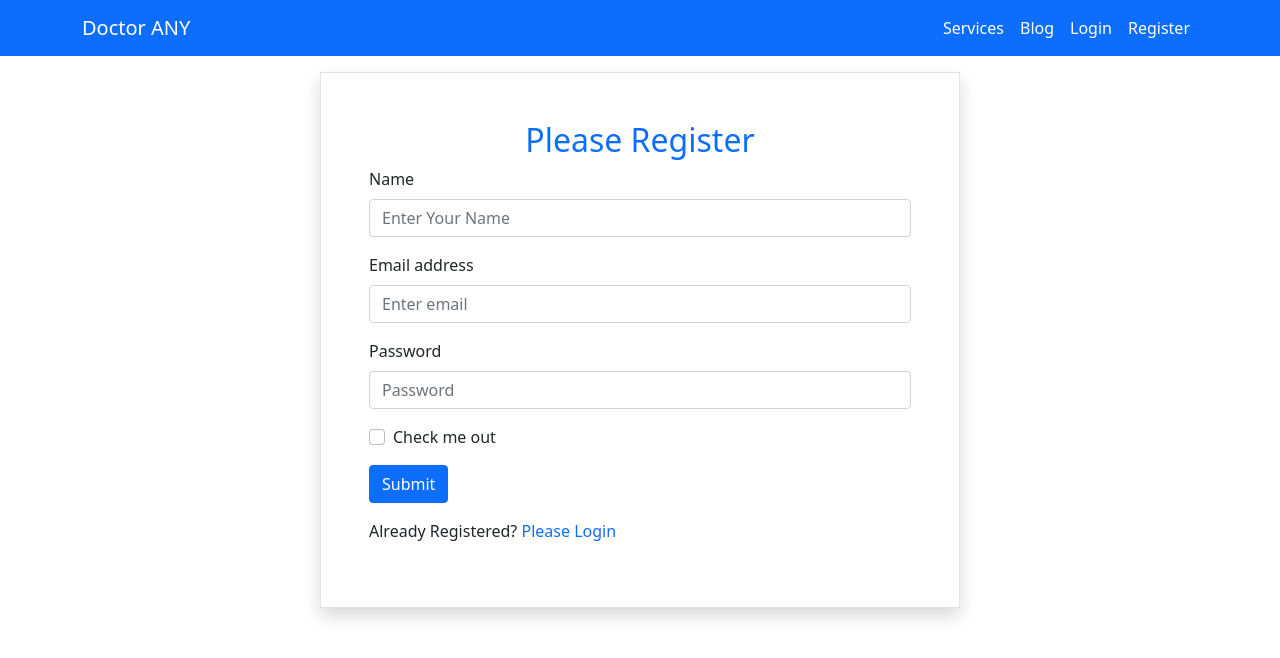
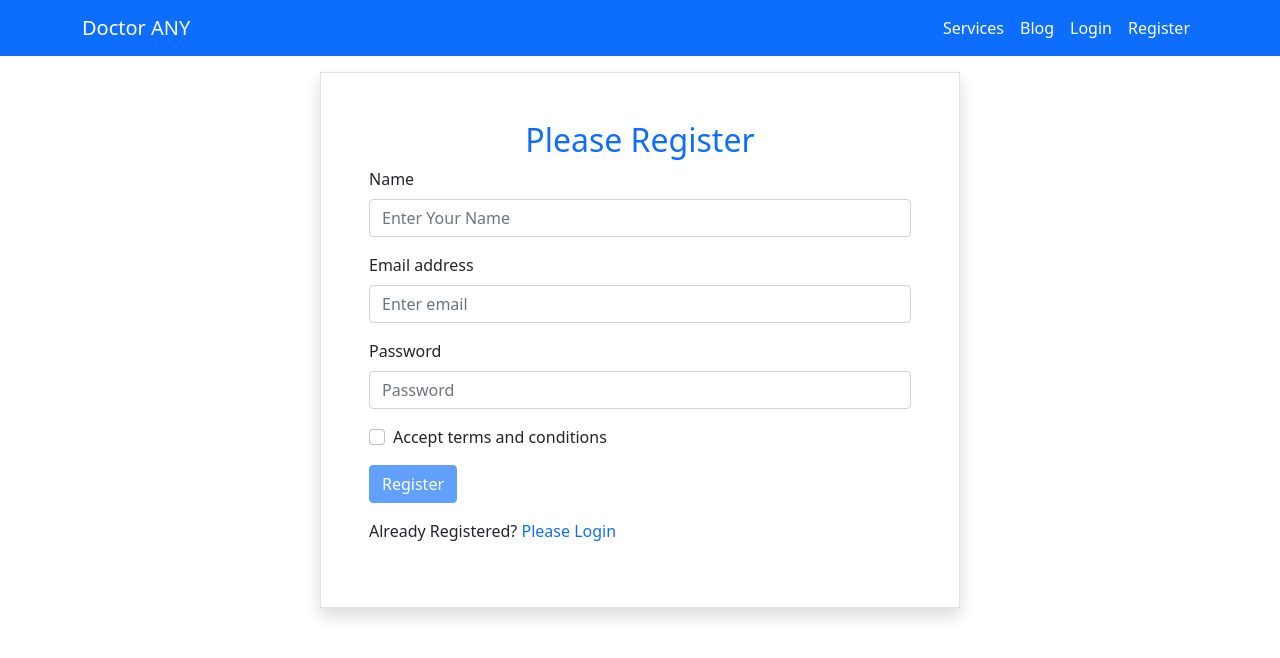
Before and after one commit to MDNURAAZAM/doctor-xyz, a React (Create React App) app: page /register in a window 1280 px wide. Shown: the top 658 px of the page. Built offline with nearby package versions, Linux system fonts and the light colour scheme; no server answers; the HTML template or start-up script is replaced by a standard one.

Commit message:
Service section completed

```diff
--- a/src/App.js
+++ b/src/App.js
@@ -10,6 +10,7 @@ import Register from "./Login/Register/Register";
 import CheckOut from "./CheckOut/CheckOut";
 import RequireAuth from "./Login/RequireAuth/RequireAuth";
 import ForgotPassword from "./Login/ForgotPassword/ForgotPassword";
+import Services from "./HomePage/Services/Services";
 
 function App() {
   return (
@@ -21,6 +22,7 @@ function App() {
         <Route path="/home" element={<Home></Home>}></Route>
         <Route path="/login" element={<Login></Login>}></Route>
         <Route path="/register" element={<Register></Register>}></Route>
+        <Route path="/services" element={<Services></Services>}></Route>
         <Route
           path="/forgotPassword"
           element={<ForgotPassword></ForgotPassword>}
--- a/src/Login/Login/Login.js
+++ b/src/Login/Login/Login.js
@@ -57,9 +57,7 @@ const Login = () => {
             required
           />
         </Form.Group>
-        <Form.Group className="mb-3" controlId="formBasicCheckbox">
-          <Form.Check type="checkbox" label="Check me out" />
-        </Form.Group>
+
         <Button variant="primary" type="submit" className="mb-4 px-3">
           Login
         </Button>
--- a/src/Login/Register/Register.js
+++ b/src/Login/Register/Register.js
@@ -1,6 +1,11 @@
-import React, { useRef } from "react";
+import { async } from "@firebase/util";
+import { sendEmailVerification } from "firebase/auth";
+import React, { useRef, useState } from "react";
 import { Button, Form } from "react-bootstrap";
-import { useCreateUserWithEmailAndPassword } from "react-firebase-hooks/auth";
+import {
+  useCreateUserWithEmailAndPassword,
+  useUpdateProfile,
+} from "react-firebase-hooks/auth";
 import { Link, useNavigate } from "react-router-dom";
 import auth from "../../firebase.init";
 
@@ -8,21 +13,25 @@ const Register = () => {
   const emailRef = useRef("");
   const passwordRef = useRef("");
   const nameRef = useRef("");
+  const [agree, setAgree] = useState(false);
   const navigate = useNavigate();
   const [createUserWithEmailAndPassword, user, loading, error] =
-    useCreateUserWithEmailAndPassword(auth);
+    useCreateUserWithEmailAndPassword(auth, { sendEmailVerification: true });
 
-  const handleRegisterSubmit = (event) => {
+  const [updateProfile, updating, updateError] = useUpdateProfile(auth);
+
+  const handleRegisterSubmit = async (event) => {
     event.preventDefault();
     const email = emailRef.current.value;
     const password = passwordRef.current.value;
     const name = nameRef.current.value;
-    console.log(email, password);
-    createUserWithEmailAndPassword(email, password);
+    await createUserWithEmailAndPassword(email, password);
+    await updateProfile({ displayName: name });
   };
 
   if (user) {
     navigate("/home");
+    console.log(user);
   }
   return (
     <div className="container w-50 mx-auto border border-1 shadow mt-3 p-5">
@@ -56,10 +65,14 @@ const Register = () => {
           />
         </Form.Group>
         <Form.Group className="mb-3" controlId="formBasicCheckbox">
-          <Form.Check type="checkbox" label="Check me out" />
+          <Form.Check
+            onClick={() => setAgree(!agree)}
+            type="checkbox"
+            label="Accept terms and conditions"
+          />
         </Form.Group>
-        <Button variant="primary" type="submit">
-          Submit
+        <Button variant="primary" type="submit" disabled={!agree}>
+          Register
         </Button>
       </Form>
       <p className="mt-3">
```
